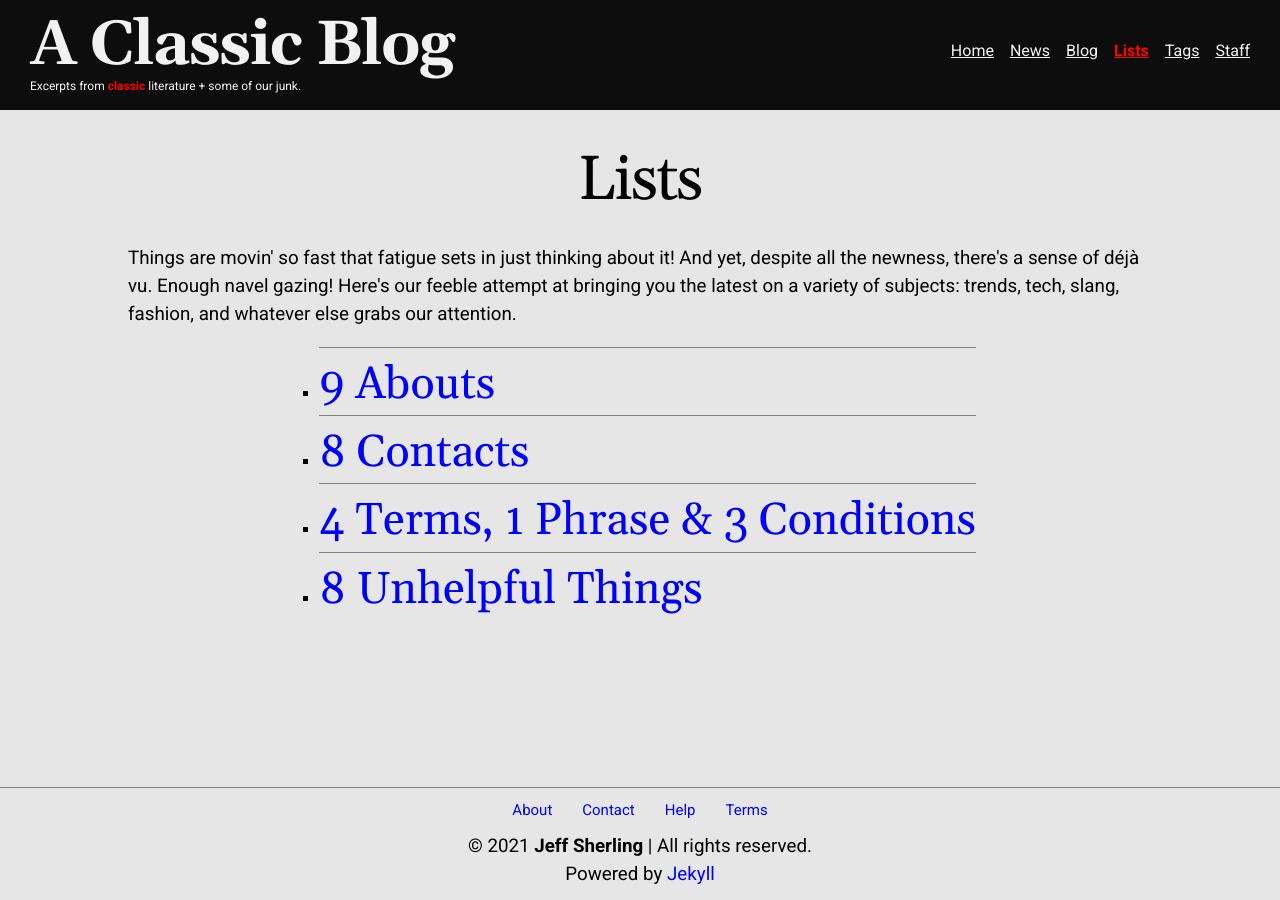
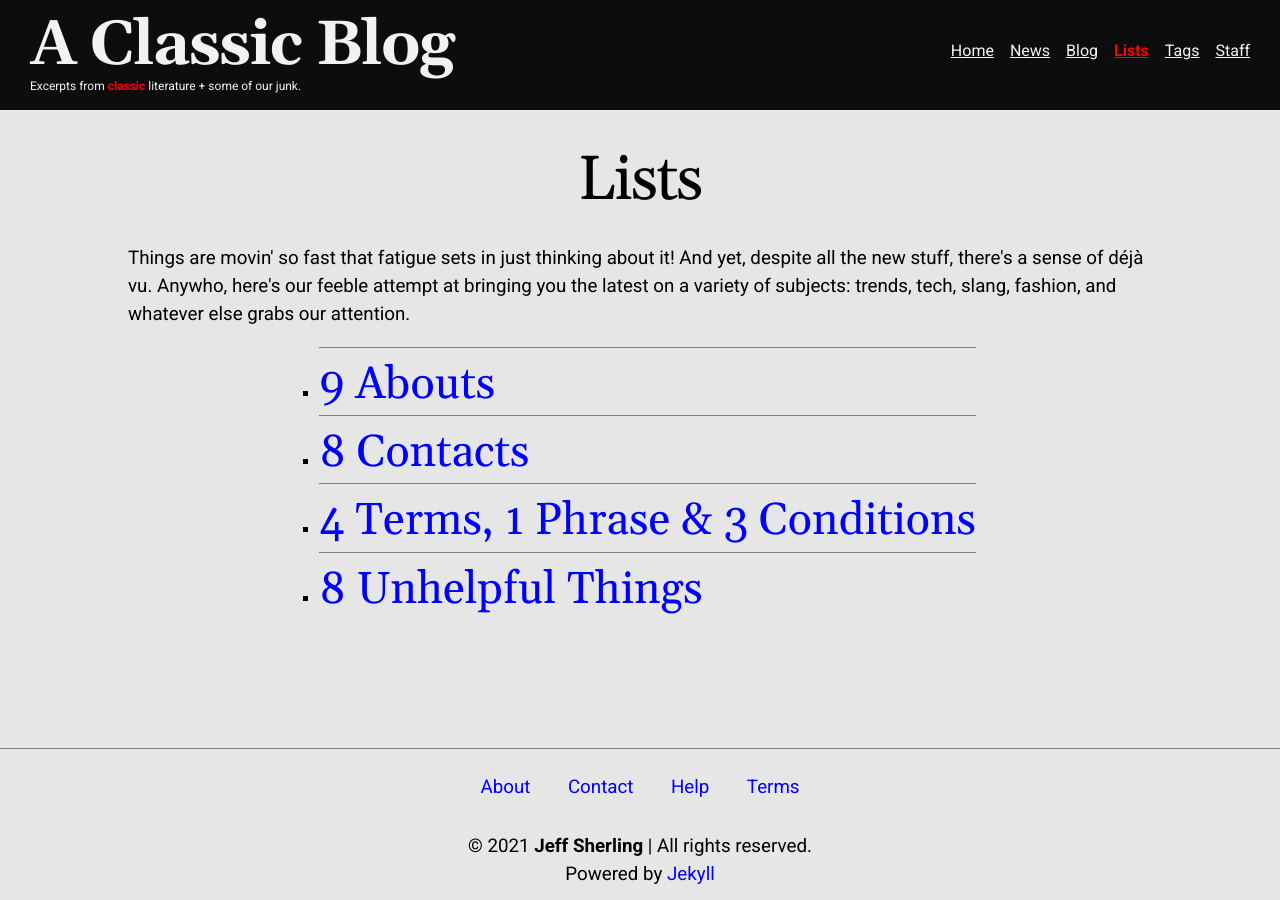
Before and after one commit to jsherling/classic-blog, a Jekyll site: the page built from lists.html, in a window 1280 px wide. Built offline with Jekyll 4.4.1, drawn with Linux system fonts in a browser that asks for light colours.

Commit message:
Adjust Lists wording; footer structure + CSS

```diff
--- a/_includes/footer.html
+++ b/_includes/footer.html
@@ -3,10 +3,12 @@
     <ul class="footer--nav__menu mb-1em">
       {% for item in site.data.navigation.footer %}
       <li class="footer--nav__menu-item">
-        <a href="{{ site.baseurl }}{{ item.link }}"
+        <p class="footer--nav__p">
+          <a href="{{ site.baseurl }}{{ item.link }}"
            {% if page.url == item.link %}class="current"{% endif %}>
           {{ item.name }}
-        </a>
+          </a>
+        </p>
       </li>
       {% endfor %}
     </ul>
--- a/_sass/style/_base.scss
+++ b/_sass/style/_base.scss
@@ -209,7 +209,9 @@ a.tag {
     background: transparent;
   }
 
-  ul.header--nav__menu > li > a {
+  ul.header--nav__menu > li > a,
+  ul.foot
+  er--nav__menu > li > a {
     text-decoration: none;
     padding: 0.4em 0.5em;
   }
--- a/_sass/style/_layout.scss
+++ b/_sass/style/_layout.scss
@@ -141,8 +141,8 @@ h1.article-title {
       align-items: center;
       justify-content: center;
 
-      &-item > a {
-          padding: 0.75em 1em;
+      &-item > p {
+        padding: 0.5em 1em 0 1em;
       }
     }
   }
--- a/lists.html
+++ b/lists.html
@@ -5,9 +5,9 @@ title: Lists
 <h1 class="mb-dot5em">{{ page.title }}</h1>
 <p class="list-intro">
   Things are movin' so fast that fatigue sets in just thinking about it! And
-  yet, despite all the newness, there's a sense of déjà vu. Enough navel gazing!
-  Here's our feeble attempt at bringing you the latest on a variety of subjects:
-  trends, tech, slang, fashion, and whatever else grabs our attention.
+  yet, despite all the new stuff, there's a sense of déjà vu. Anywho, here's our
+  feeble attempt at bringing you the latest on a variety of subjects: trends,
+  tech, slang, fashion, and whatever else grabs our attention.
 </p>
 
 <ul>
```
